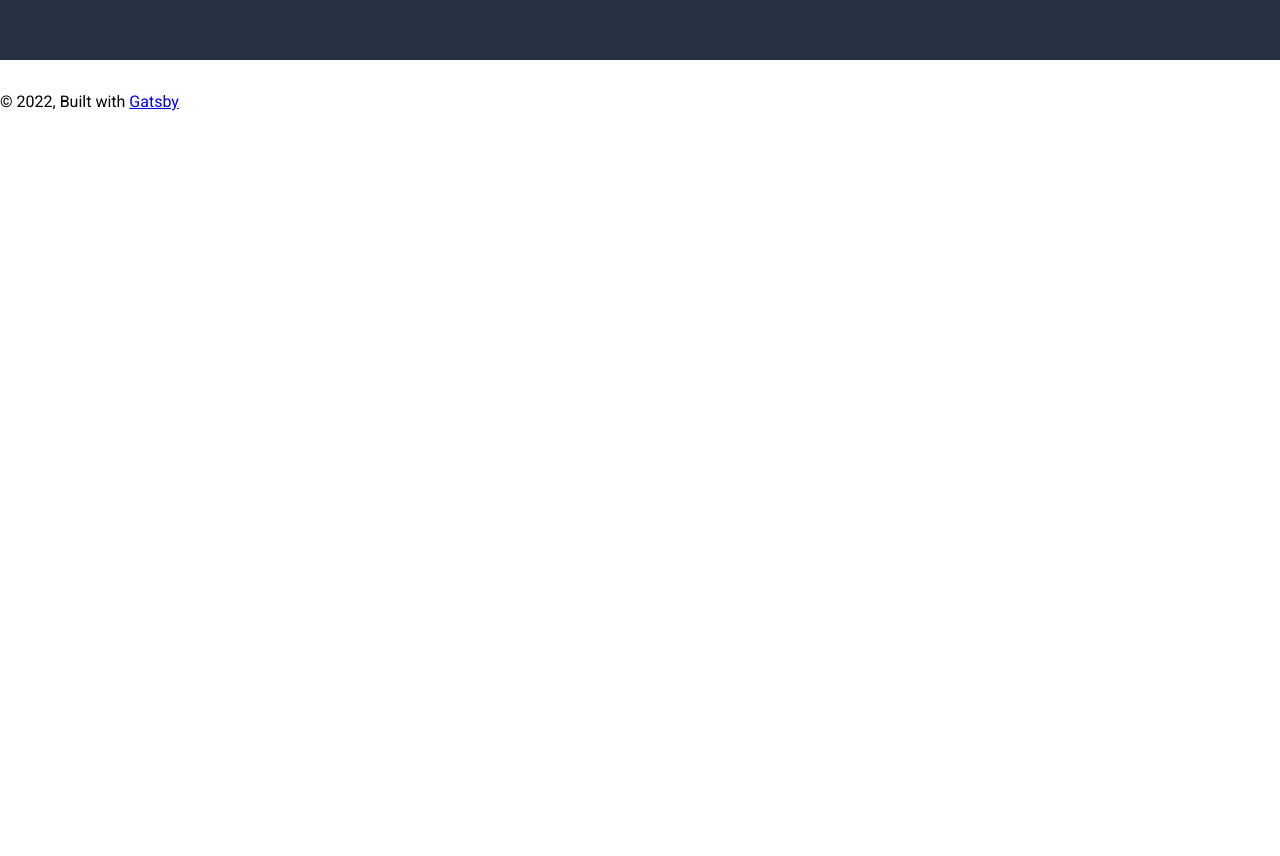
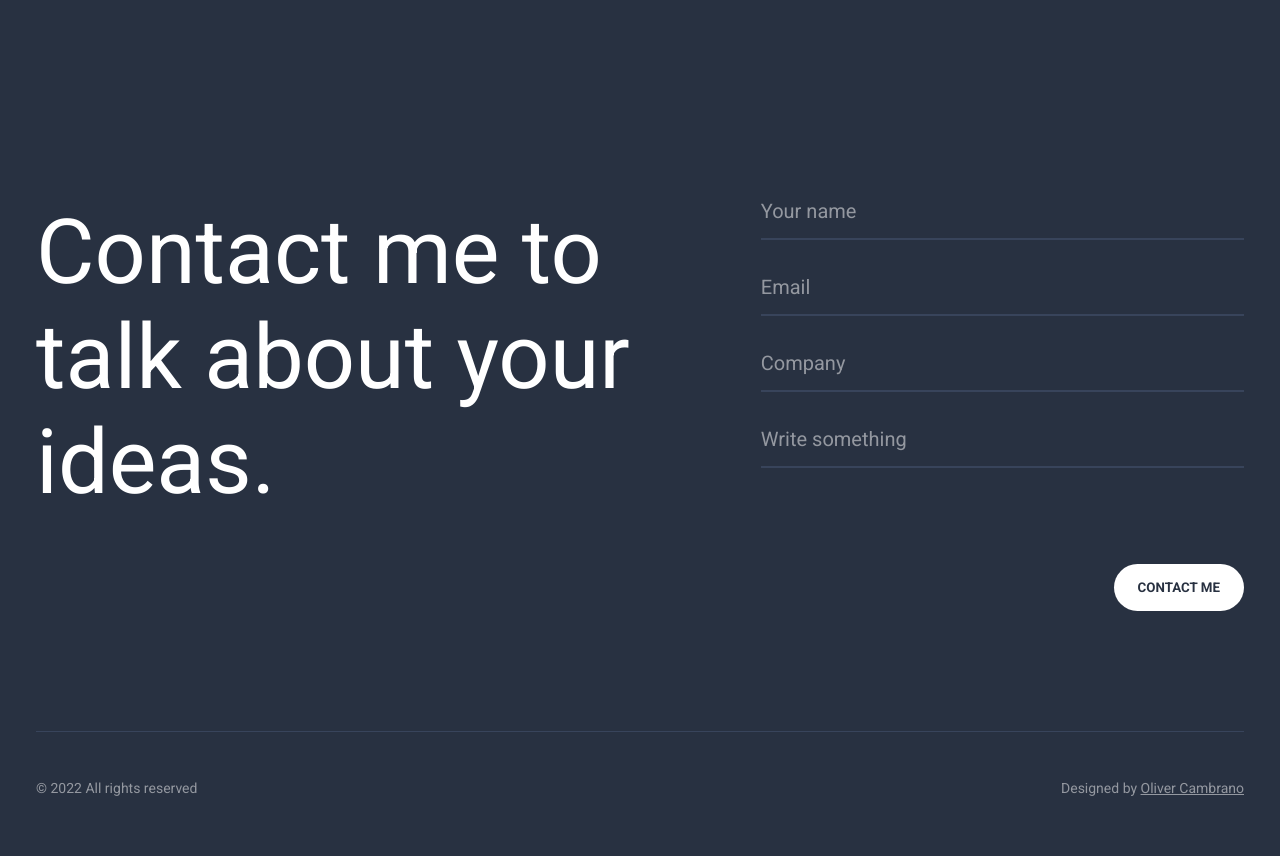
Before and after one commit to arathjz/arathjz-site, a Gatsby site: page / in a window 1280 px wide. Shown: the part 640-1496 px from the top of the page. Before the commit the page ends 800 px from the top, so only its background shows below. Built offline with nearby package versions, Linux system fonts and the light colour scheme; Gatsby itself is replaced by a stand-in of ours.

Commit message:
Build footer

```diff
--- /dev/null
+++ b/src/components/Footer/Footer.styles.ts
@@ -0,0 +1,103 @@
+import styled from 'styled-components';
+
+import { device } from '../../styles/device';
+import { Button } from '../Button';
+
+export const Container = styled.footer`
+  background-color: ${({ theme }) => theme.colors.footer.background};
+  transition: background-color 0.3s;
+  padding: 72px 36px 0;
+
+  @media (min-width: ${device.tablet}) {
+    padding: 140px 36px 0;
+  }
+`;
+
+export const Content = styled.div`
+  margin: 0 auto;
+  max-width: ${({ theme }) => theme.maxWidth};
+  display: flex;
+  flex-direction: column;
+  margin-bottom: 72px;
+
+  @media (min-width: ${device.tablet}) {
+    flex-direction: row;
+    margin-bottom: 120px;
+  }
+`;
+
+export const LeftContent = styled.div`
+  width: 100%;
+
+  > h2 {
+    font-size: ${({ theme }) => theme.fontSize.mobile.headingOne};
+    color: ${({ theme }) => theme.colors.footer.primary};
+    font-weight: 400;
+    max-width: 600px;
+    text-align: center;
+  }
+
+  @media (min-width: ${device.tablet}) {
+    width: 60%;
+
+    > h2 {
+      font-size: ${({ theme }) => theme.fontSize.regular.headingOne};
+      text-align: left;
+    }
+  }
+`;
+
+export const FormContainer = styled.form`
+  width: 100%;
+  margin-top: 72px;
+
+  input:not(:last-child) {
+    margin-bottom: 36px;
+  }
+
+  @media (min-width: ${device.tablet}) {
+    margin-top: 0;
+    width: 40%;
+  }
+`;
+
+export const SubmitButton = styled(Button)`
+  background-color: red;
+  display: block;
+  padding: 16px 24px;
+  margin-left: auto;
+  background-color: ${({ theme }) => theme.colors.footer.primary};
+  color: ${({ theme }) => theme.colors.footer.background};
+  margin-top: 96px;
+  text-transform: uppercase;
+  font-weight: bold;
+  border-radius: 24px;
+`;
+
+export const InfoAndCopyright = styled.div`
+  margin: 0 auto;
+  max-width: ${({ theme }) => theme.maxWidth};
+  border-top: 1px solid ${({ theme }) => theme.colors.footer.borderColor};
+  padding: 48px 0;
+  display: flex;
+  flex-direction: column;
+
+  p,
+  a {
+    color: ${({ theme }) => theme.colors.footer.text};
+    font-size: ${({ theme }) => theme.fontSize.mobile.smallText};
+  }
+
+  p:first-child {
+    margin-bottom: 12px;
+  }
+
+  @media (min-width: ${device.tablet}) {
+    flex-direction: row;
+    justify-content: space-between;
+
+    p {
+      margin: 0;
+    }
+  }
+`;
--- /dev/null
+++ b/src/components/Footer/Footer.tsx
@@ -0,0 +1,42 @@
+import React from 'react';
+import { Input } from '../Input';
+
+import {
+  Container,
+  InfoAndCopyright,
+  Content,
+  LeftContent,
+  FormContainer,
+  SubmitButton,
+} from './Footer.styles';
+
+export const Footer = () => (
+  <Container>
+    <Content>
+      <LeftContent>
+        <h2>Contact me to talk about your ideas.</h2>
+      </LeftContent>
+      <FormContainer>
+        <Input type="text" label="Your name" />
+        <Input type="email" label="Email" />
+        <Input type="text" label="Company" />
+        <Input type="text" label="Write something" />
+        <SubmitButton>Contact me</SubmitButton>
+      </FormContainer>
+    </Content>
+    <InfoAndCopyright>
+      <p>
+        © {new Date().getFullYear()}
+        {` `}
+        All rights reserved
+      </p>
+      <p>
+        Designed by
+        {` `}
+        <a href="https://www.gatsbyjs.com" target="_blank" rel="noreferrer">
+          Oliver Cambrano
+        </a>
+      </p>
+    </InfoAndCopyright>
+  </Container>
+);
--- /dev/null
+++ b/src/components/Footer/index.ts
@@ -0,0 +1 @@
+export { Footer } from './Footer';
--- /dev/null
+++ b/src/components/Input/Input.tsx
@@ -0,0 +1,41 @@
+import React from 'react';
+import styled from 'styled-components';
+
+interface InputProps {
+  label: string;
+  type: 'email' | 'text';
+}
+
+const StyledInput = styled.input`
+  display: block;
+  width: 100%;
+  background-color: transparent;
+  height: 40px;
+  border: 0;
+  padding: 0 0 16px;
+  margin: 0;
+  outline: none;
+  border-bottom-style: solid;
+  border-bottom-width: 2px;
+  border-color: ${({ theme }) => theme.colors.footer.borderColor};
+  transition: border-color 0.4s;
+
+  &:active,
+  &:focus {
+    border-color: ${({ theme }) => theme.colors.footer.primary};
+  }
+
+  &::placeholder {
+    color: ${({ theme }) => theme.colors.footer.text};
+  }
+
+  & {
+    color: ${({ theme }) => theme.colors.footer.primary};
+    font-size: ${({ theme }) => theme.fontSize.mobile.input};
+    font-weight: 400;
+  }
+`;
+
+export const Input = ({ type, label }: InputProps) => (
+  <StyledInput type={type} placeholder={label} aria-label={label} />
+);
--- /dev/null
+++ b/src/components/Input/index.ts
@@ -0,0 +1 @@
+export { Input } from './Input';
--- a/src/components/Layout/Layout.tsx
+++ b/src/components/Layout/Layout.tsx
@@ -1,6 +1,7 @@
 import * as React from 'react';
 
 import ThemeProvider from '../../providers/ThemeProvider';
+import { Footer } from '../Footer';
 import Header from '../Header';
 import StyledLayout from './StyledLayout';
 
@@ -20,15 +21,7 @@ const Layout: React.FC = ({ children }) => (
     <StyledLayout>
       <Header />
       <main>{children}</main>
-      <footer
-        style={{
-          marginTop: `2rem`,
-        }}
-      >
-        © {new Date().getFullYear()}, Built with
-        {` `}
-        <a href="https://www.gatsbyjs.com">Gatsby</a>
-      </footer>
+      <Footer />
     </StyledLayout>
   </ThemeProvider>
 );
--- a/src/styles/theme.ts
+++ b/src/styles/theme.ts
@@ -6,22 +6,30 @@ const commonTheme = {
   fontSize: {
     mobile: {
       headingOne: '48px',
+      headingTwo: '48px',
       headingThree: '48px',
       text: '24px',
+      smallText: '14px',
+      button: '16px',
+      input: '20px',
     },
     regular: {
-      headingOne: '80px',
+      headingOne: '90px',
+      headingTwo: '48px',
       headingThree: '72px',
       text: '24px',
+      smallText: '14px',
+      button: '16px',
+      input: '20px',
     },
   },
 };
 
 const footer = {
   background: Color.DarkGray,
-  heading: Color.White,
+  primary: Color.White,
   text: Color.DirtyWhite,
-  borderColor: Color.DirtyWhite,
+  borderColor: Color.SoftGray,
 };
 
 export const lightTheme: DefaultTheme = {
```
Also changed, not shown: src/styles/styled.d.ts (+7 -2 lines).
